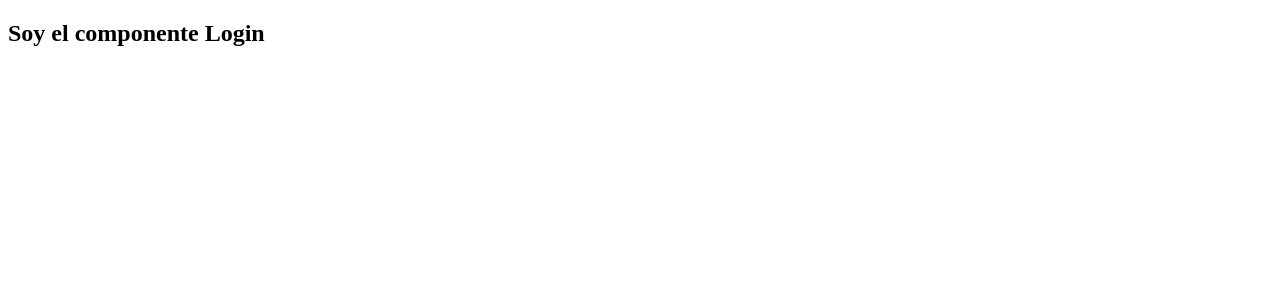
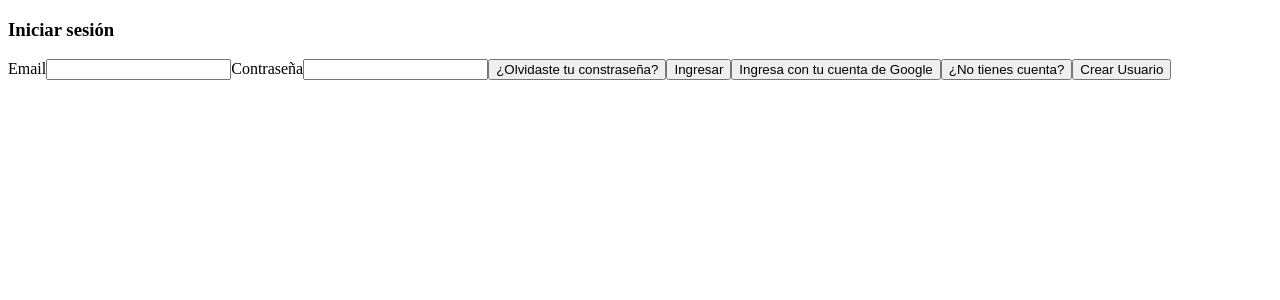
Before and after one commit to ShoesOnTrack/FrontEnd-PF, a Next.js app: page /login in a window 1280 px wide. Shown: the top 300 px of the page. Built offline with nearby package versions, Linux system fonts and the light colour scheme.

Commit message:
Estructura Login

```diff
--- a/src/app/login/page.jsx
+++ b/src/app/login/page.jsx
@@ -1,7 +1,18 @@
 const LoginPage = () => {
     return (
         <div>
-            <h2>Soy el componente Login</h2>
+            <div>
+                <h3>Iniciar sesión</h3>
+                <label htmlFor="email">Email</label>
+                <input type="email" />
+                <label htmlFor="contraseña">Contraseña</label>
+                <input type="contraseña" name="" id="" />
+                <button>¿Olvidaste tu constraseña?</button>
+                <button>Ingresar</button>
+                <button>Ingresa con tu cuenta de Google</button>
+                <button>¿No tienes cuenta?</button>
+                <button>Crear Usuario</button>
+            </div>
         </div>
     );
   };
```
Also changed, not shown: src/app/login/login.module.css (added).
